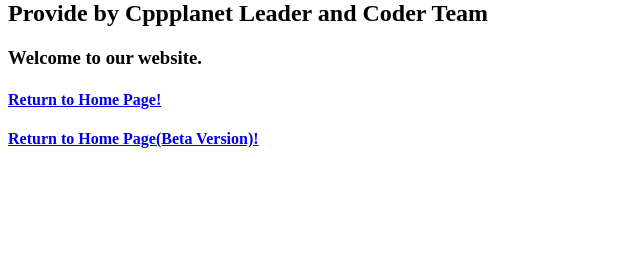
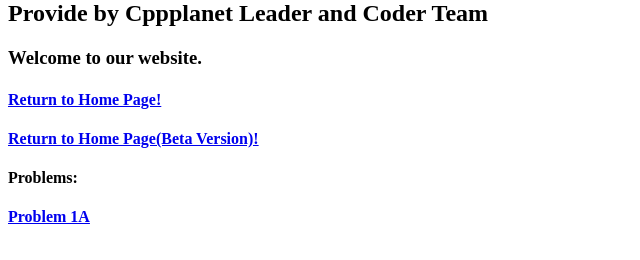
Before and after one commit to Cppplanet/ProblemSet.github.io, a plain HTML site: page index.html in a window 1280 px wide. Shown: the part 66-326 px from the top of the page, without its empty margins (0-640 px from the left). Drawn offline with Linux system fonts and the light colour scheme.

Commit message:
Update index.html

```diff
--- a/index.html
+++ b/index.html
@@ -6,4 +6,6 @@
 <h3>Welcome to our website.</h3>
 <h4><a href="https://cppplanet.github.io/">Return to Home Page!</a></h4>
 <h4><a href="https://touristdream.github.io/">Return to Home Page(Beta Version)!</a></h4>
+<h4>Problems:</h4>
+<h4><a href="https://cppplanet.github.io/1A.github.io/">Problem 1A</a></h4>
 </html>
```
